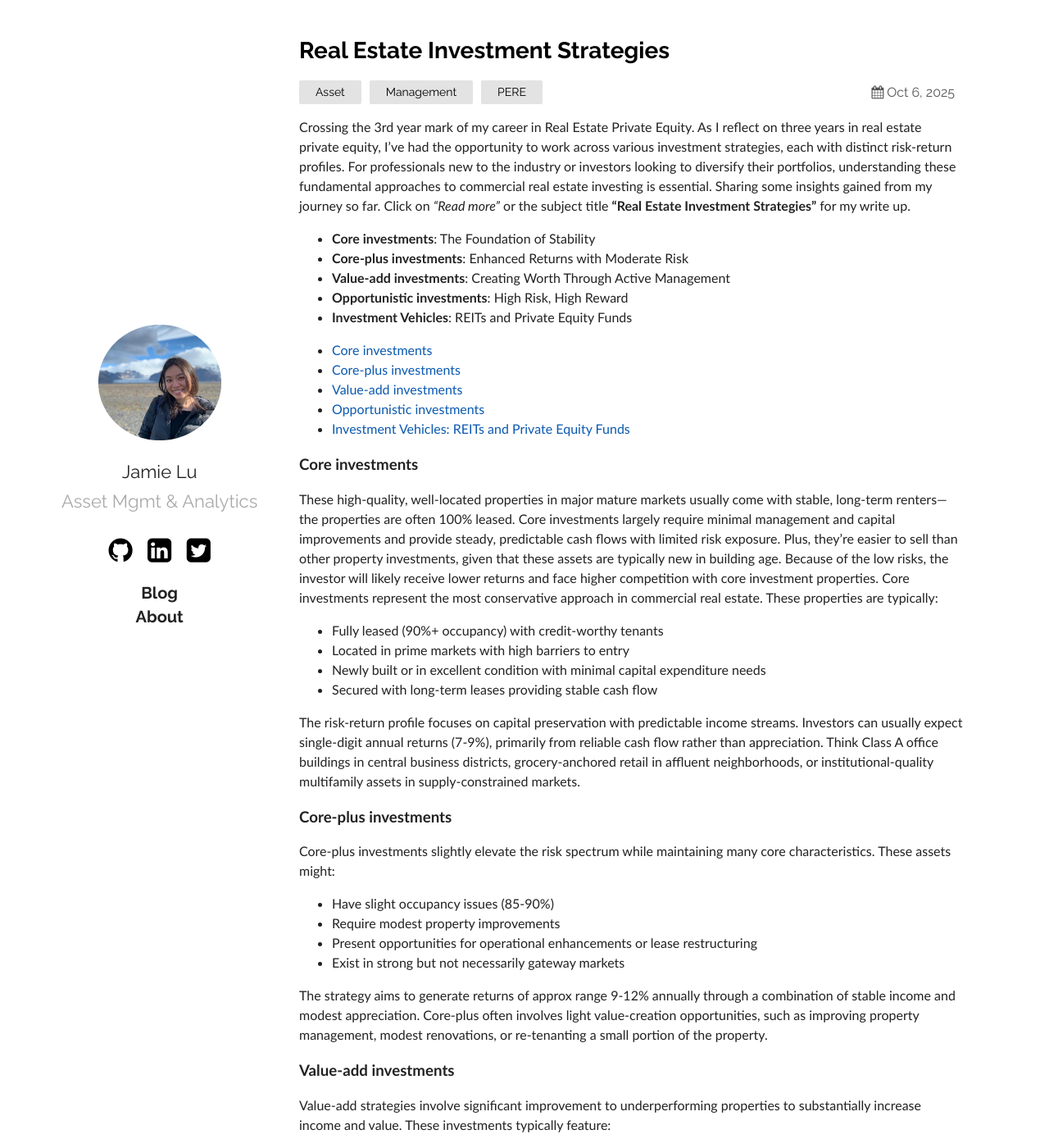
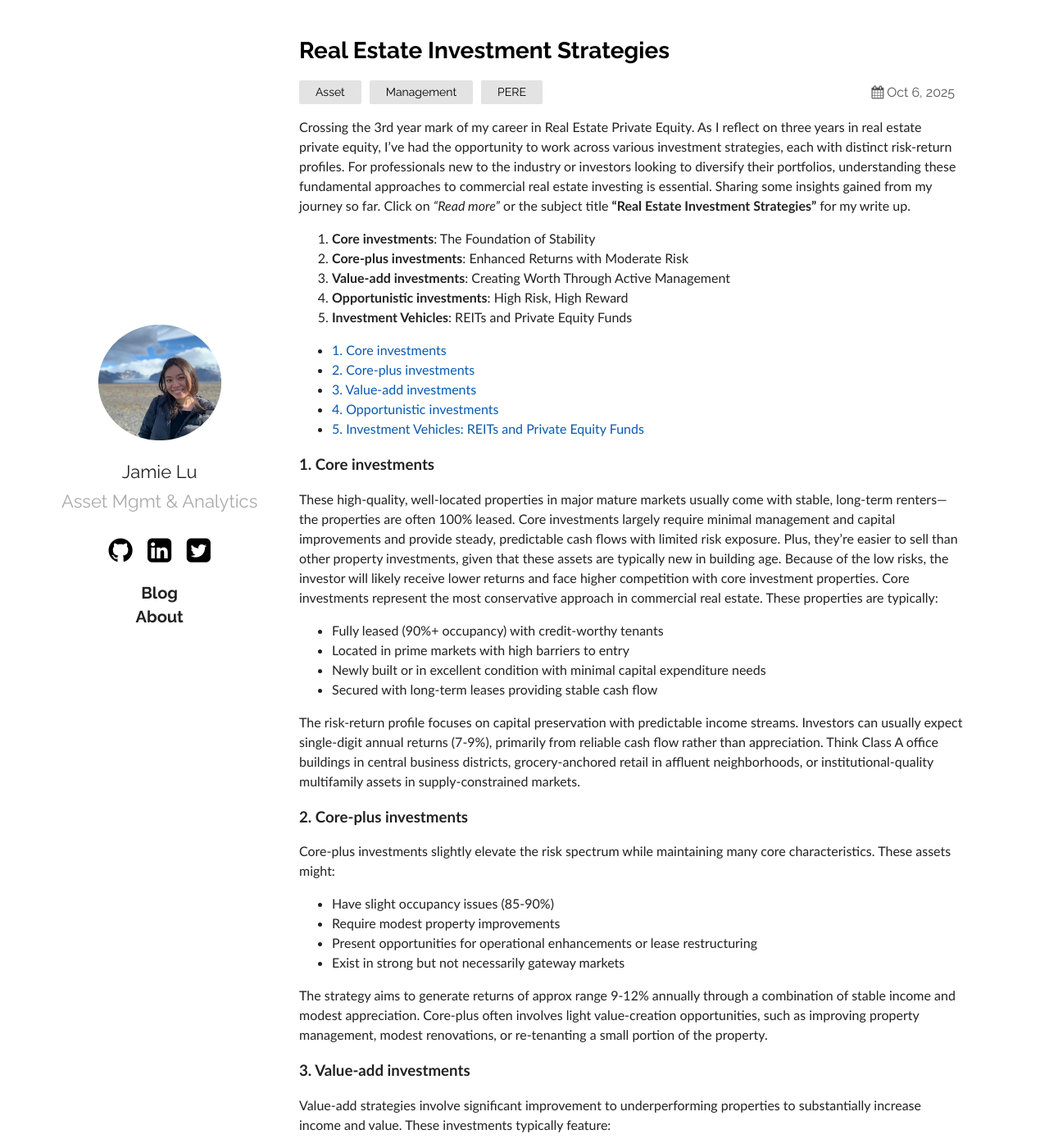
Before and after one commit to jamieqianhui/jamieqianhui.github.io, a Jekyll site: the page built from _posts/2025-10-06-Real-Estate-Investment-Strategies.markdown, in a window 1280 px wide and 1400 px high. Shown: the whole window at 82% size. Built offline with Jekyll 4.4.1, drawn with Linux system fonts in a browser that asks for light colours; some of the changed text lies outside the part shown.

Commit message:
Update 2025-10-06-Real-Estate-Investment-Strategies.markdown

```diff
--- a/_posts/2025-10-06-Real-Estate-Investment-Strategies.markdown
+++ b/_posts/2025-10-06-Real-Estate-Investment-Strategies.markdown
@@ -8,17 +8,17 @@ categories: Asset Management PERE
 Crossing the 3rd year mark of my career in Real Estate Private Equity.
 As I reflect on three years in real estate private equity, I've had the opportunity to work across various investment strategies, each with distinct risk-return profiles. For professionals new to the industry or investors looking to diversify their portfolios, understanding these fundamental approaches to commercial real estate investing is essential. Sharing some insights gained from my journey so far. Click on *"Read more"* or the subject title **"Real Estate Investment Strategies"** for my write up.
 
-- **Core investments**:  The Foundation of Stability
-- **Core-plus investments**: Enhanced Returns with Moderate Risk
-- **Value-add investments**: Creating Worth Through Active Management
-- **Opportunistic investments**: High Risk, High Reward
-- **Investment Vehicles**: REITs and Private Equity Funds
+1. **Core investments**:  The Foundation of Stability
+2. **Core-plus investments**: Enhanced Returns with Moderate Risk
+3. **Value-add investments**: Creating Worth Through Active Management
+4. **Opportunistic investments**: High Risk, High Reward
+5. **Investment Vehicles**: REITs and Private Equity Funds
 
 {: class="table-of-content"}
 * TOC
 {:toc}
 
-### Core investments
+### 1. Core investments
 These high-quality, well-located properties in major mature markets usually come with stable, long-term renters—the properties are often 100% leased. Core investments largely require minimal management and capital improvements and provide steady, predictable cash flows with limited risk exposure. Plus, they’re easier to sell than other property investments, given that these assets are typically new in building age. Because of the low risks, the investor will likely receive lower returns and face higher competition with core investment properties.
 Core investments represent the most conservative approach in commercial real estate. These properties are typically:
 - Fully leased (90%+ occupancy) with credit-worthy tenants
@@ -28,7 +28,7 @@ Core investments represent the most conservative approach in commercial real est
 
 The risk-return profile focuses on capital preservation with predictable income streams. Investors can usually expect single-digit annual returns (7-9%), primarily from reliable cash flow rather than appreciation. Think Class A office buildings in central business districts, grocery-anchored retail in affluent neighborhoods, or institutional-quality multifamily assets in supply-constrained markets.
 
-### Core-plus investments
+### 2. Core-plus investments
 Core-plus investments slightly elevate the risk spectrum while maintaining many core characteristics. These assets might:
 
 - Have slight occupancy issues (85-90%)
@@ -39,7 +39,7 @@ Core-plus investments slightly elevate the risk spectrum while maintaining many
 The strategy aims to generate returns of approx range 9-12% annually through a combination of stable income and modest appreciation. Core-plus often involves light value-creation opportunities, such as improving property management, modest renovations, or re-tenanting a small portion of the property.
 
 
-### Value-add investments
+### 3. Value-add investments
 Value-add strategies involve significant improvement to underperforming properties to substantially increase income and value. These investments typically feature:
 
 - Properties with occupancy issues (70-85%)
@@ -50,7 +50,7 @@ Value-add strategies involve significant improvement to underperforming properti
 Target returns typically range from 12-18% annually, with a greater portion coming from appreciation after successful execution of renovation or asset repositioning. Successful value-add execution requires deep market knowledge, strong operational expertise, and disciplined capital deployment to avoid scope creep.
 
 
-### Opportunistic investments
+### 4. Opportunistic investments
 The highest-risk, highest-potential-return strategy in commercial real estate involves:
 
 - Ground-up development projects
@@ -61,7 +61,7 @@ The highest-risk, highest-potential-return strategy in commercial real estate in
 
 These investments target returns exceeding 18% annually but involve substantial execution risk, including development, leasing, and market timing risks. Success in opportunistic investing depends on specialized expertise, market cycle awareness, and the ability to solve complex problems that comes with distressed assets.
 
-### Investment Vehicles: REITs and Private Equity Funds
+### 5. Investment Vehicles: REITs and Private Equity Funds
 
 Firstly on ***Real Estate Investment Trusts***, also commonly known as ***REITs***, have become a popular investment vehicle for individuals looking to diversify their portfolios and gain exposure to the real estate market without directly owning physical properties. REITs operate similarly to mutual funds, where investors purchase shares in the trust. The trust then uses the pooled capital to acquire and manage a portfolio of real estate assets. The income generated from these properties, primarily through rent payments, is distributed to shareholders in the form of dividends. To qualify as a REIT, a company must adhere to certain regulatory requirements, including:
 
@@ -75,14 +75,14 @@ REITs can be categorized into several types based on their investment focus:
 - **Mortgage REITs**: Unlike equity REITs, mortgage REITs provide financing for income-producing real estate by purchasing or originating mortgages and mortgage-backed securities. They earn income from the interest on these financial assets.
 - **Hybrid REITs**: These REITs combine the investment strategies of both equity and mortgage REITs, allowing them to diversify their income sources.
 
-
 Investing in REITs offers several advantages:
 - **Diversification**: REITs provide exposure to a diversified portfolio of real estate assets, reducing the risk associated with investing in a single property.
 - **Liquidity**: Unlike direct real estate investments, REITs are typically traded on major stock exchanges, offering investors the ability to buy and sell shares with ease.
 - **Income Generation**: REITs are known for their attractive dividend yields, providing a steady stream of income to investors.
 - **Professional Management**: REITs are managed by experienced professionals who handle property acquisition, management, and leasing, freeing investors from the responsibilities of direct property ownership.
 
-Considerations for Investors
+*Considerations for Investors*
+
 While REITs offer numerous benefits, potential investors should consider the following:
 - **Market Risk**: Like any investment, REITs are subject to market fluctuations, which can impact the value of the shares and the dividends paid.
 - **Interest Rate Sensitivity**: REITs can be sensitive to changes in interest rates, as higher rates may increase borrowing costs and affect property values.
```
